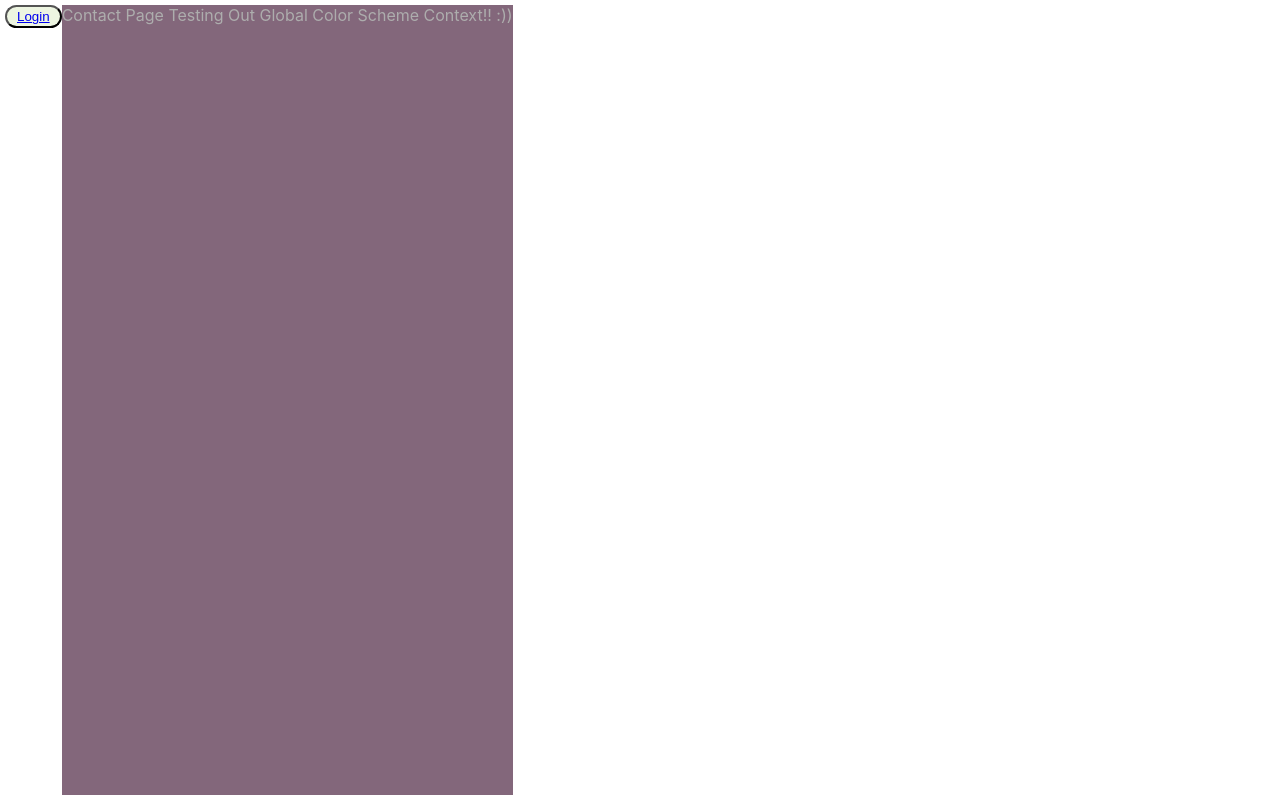
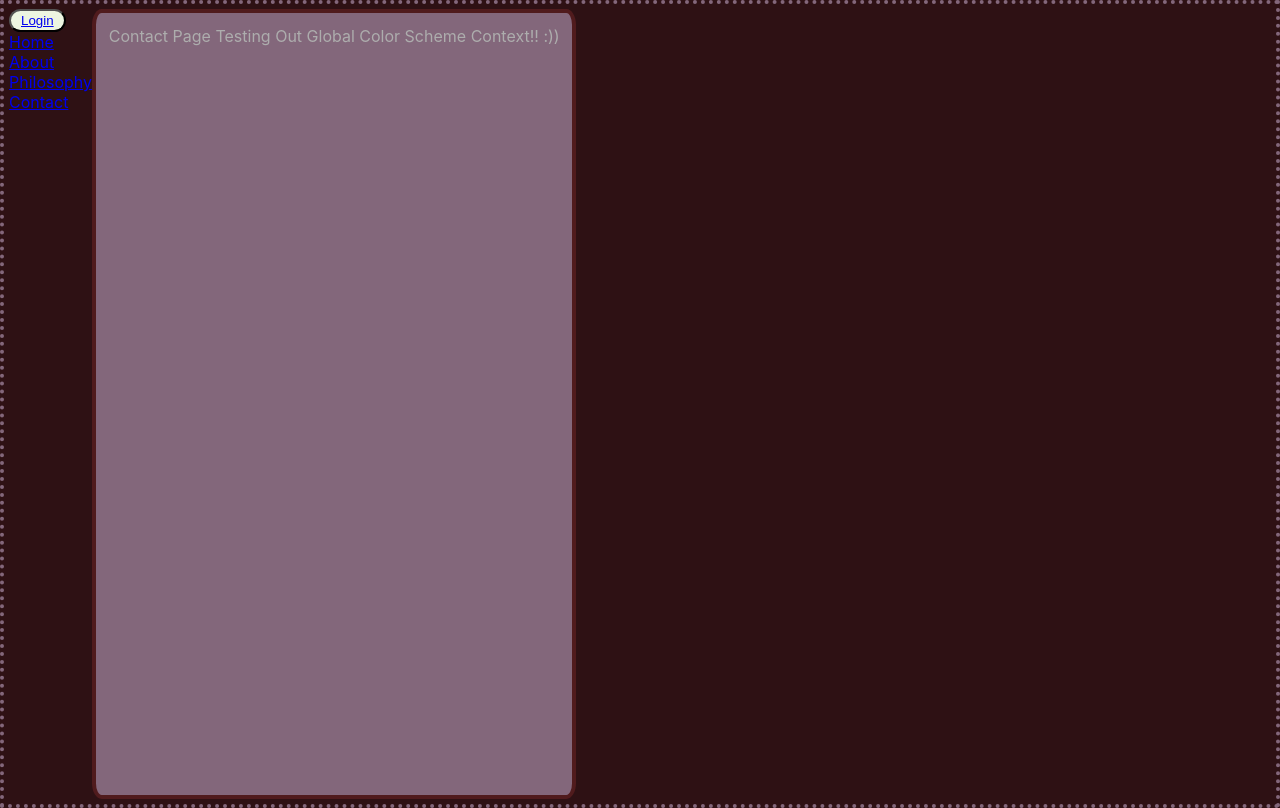
Before and after one commit to BenIsenstein/piano-teaching-site, a React (Create React App) app in the folder client/: page /contact in a window 1280 px wide. Built offline with nearby package versions, Linux system fonts and the light colour scheme; no server answers.

Commit message:
Color Scheme Wrapping is getting more sophisticated. Made LinkToLeaveHomepage, added a line to setHomepageDisplayedFalse() in every main page, to keep the side menu from disappearing.

```diff
--- a/client/src/App.js
+++ b/client/src/App.js
@@ -1,7 +1,5 @@
 import "./App.css"
-
 import { BrowserRouter as Router, Switch, Route} from "react-router-dom"
-
 import AuthenticationProvider from "./contexts/auth/AuthenticationProvider"
 import WebsiteHomepage from "./pages/SiteHomepage/SiteHomepage"
 import ContactPage from "./pages/ContactPage/ContactPage"
@@ -11,12 +9,21 @@ import SignupOrLoginPage from "./pages/SignupOrLoginPage/SignupOrLoginPage"
 import UserHomepage from "./pages/UserHomepage/UserHomepage"
 import MenuOnLeft from "./components/MenuOnLeft/MenuOnLeft"
 import SiteHomepageProvider from "./contexts/homepageContext/HomepageProvider"
+import ColorSchemeProvider from "./contexts/colorSchemeContext/ColorSchemeProvider"
+import ColorSchemeWrapper from "./components/ColorSchemeWrapper/ColorSchemeWrapper"
+
+const appWideStyle = {
+  backgroundColor: "_color1",
+  border: "4px dotted _color4",
+}
 
 const App = () => {
   return (
     <Router>
+      <ColorSchemeProvider>
         <AuthenticationProvider>
           <SiteHomepageProvider>
+            <ColorSchemeWrapper style={appWideStyle}>
               <MenuOnLeft>
                 <Switch>
                   <Route path="/contact">
@@ -39,8 +46,10 @@ const App = () => {
                   </Route>
                 </Switch>
               </MenuOnLeft>
+            </ColorSchemeWrapper>
           </SiteHomepageProvider>
         </AuthenticationProvider>
+      </ColorSchemeProvider>
     </Router>
   )
 }
--- a/client/src/components/ColorSchemeWrapper/ColorSchemeWrapper.js
+++ b/client/src/components/ColorSchemeWrapper/ColorSchemeWrapper.js
@@ -1,38 +1,41 @@
-import { useContext } from "react"
+import React, { useContext } from "react"
 import ColorSchemeContext from "../../contexts/colorSchemeContext/ColorSchemeContext"
 
-const ColorSchemeWrapper = ({ children, styleConfig}) => {
+// ----- most common props: --------
+// type - defaults to 'div'. Can be any html tag that React recognizes, or any React component.
+// style - inline, used to access the global color scheme through '_color1' syntax.
+// *Any other standard props are available ex. onClick, className
+
+const ColorSchemeWrapper = ({ style, ...props }) => {
   // use ColorSchemeContext
-  const colorContext = useContext(ColorSchemeContext)
+  const colorScheme = useContext(ColorSchemeContext).colorScheme
 
-  // define sensible className with the first key/value pair in styleConfig
-  let semanticClassName = Object.keys(styleConfig)[0]
-                          + '-'
-                          + Object.values(styleConfig)[0]
+  // colorRegex to replace '_colorX' in styleConfig with the actual color codes
+  const colorRegex = /_color(1|2|3|4|5)/g
 
-  // create style object using colors from colorContext ->
+  // define sensible className using the first key/value pair in styleConfig
+  const semanticClassName = style
+    ? Object.entries(style)[0].join('-').replace(/_/g, '')
+    : "Color-scheme-wrapper"
+
+  // create new style object using colors from colorContext ->
   // it must be done this way as props can't be altered
-  let dynamicStyle = {}
+  const dynamicStyle = {}
 
-  for (let attribute in styleConfig) {
-    let colorKey = styleConfig[attribute]
-    dynamicStyle[attribute] = colorContext.colorScheme[colorKey]
+  for (let key in style) {
+    dynamicStyle[key] = style[key].replace(colorRegex, (match) => colorScheme[match])
   }
 
-  //make children an array even when just a single child
-  if (!Array.isArray(children)) children = [children]
+  // wrap children and use dynamicStyle
+  const propsForChildren = {
+    className: props.className || semanticClassName,
+    style: dynamicStyle,
+    ...props
+  }
+  const tagType = props.type || 'div'
+  const Wrapper = ({ children }) => React.createElement(tagType, propsForChildren, children)
 
-  const wrappedChildren = children.map((child, index) =>
-    <div
-      key={semanticClassName + '-key' + index}
-      className={semanticClassName}
-      style={dynamicStyle}
-    >
-      {child}
-    </div>
-  )
-
-  return wrappedChildren
+  return <Wrapper>{props.children}</Wrapper>
 }
 
 export default ColorSchemeWrapper
--- a/client/src/components/HomepageButtons/HomepageButtons.js
+++ b/client/src/components/HomepageButtons/HomepageButtons.js
@@ -4,24 +4,26 @@ import AuthenticationContext from "../../contexts/auth/AuthenticationContext"
 import LogInOrOut from "../User/LogInOrOut"
 import "../../pages/SiteHomepage/SiteHomepage.css"
 import SiteHomepageContext from "../../contexts/homepageContext/HomepageContext"
+import LinkToLeaveHomepage from "../LinkToLeaveHomepage/LinkToLeaveHomepage"
 
 const HomepageButtons = ({ style }) => {
   const homeContext = useContext(SiteHomepageContext)
   useEffect(() => console.log('isWebsiteHomepageDisplayed:', homeContext.isSiteHomepageDisplayed), [homeContext.isSiteHomepageDisplayed])
 
-  const authContext = useContext(AuthenticationContext)
-  const UserHomepageLink = () => <Link to={{pathname: `/${authContext.username}`}}>My account</Link>
+  const { username, isLoggedIn } = useContext(AuthenticationContext)
+  const UserHomepageLink = () =>
+    <LinkToLeaveHomepage to={{pathname: `/${username}`}}>My account</LinkToLeaveHomepage>
 
   return (
     <div className="homepage-buttons" style={style}>
       <LogInOrOut />
       {!homeContext.isSiteHomepageDisplayed &&
         <div style={{display: 'flex', flexDirection: 'column'}}>
-          <Link onClick={homeContext.setDisplayedFalse} to="/">             Home</Link>
-          {authContext.isLoggedIn && <UserHomepageLink />}
-          <Link onClick={homeContext.setDisplayedFalse} to="/about">        About</Link>
-          <Link onClick={homeContext.setDisplayedFalse} to="/my-philosphy"> Philosophy</Link>
-          <Link onClick={homeContext.setDisplayedFalse} to="/contact">      Contact</Link>
+          <LinkToLeaveHomepage to="/">             Home</LinkToLeaveHomepage>
+          {isLoggedIn && <UserHomepageLink />}
+          <LinkToLeaveHomepage to="/about">        About</LinkToLeaveHomepage>
+          <LinkToLeaveHomepage to="/my-philosphy"> Philosophy</LinkToLeaveHomepage>
+          <LinkToLeaveHomepage to="/contact">      Contact</LinkToLeaveHomepage>
         </div>
       }
     </div>
--- /dev/null
+++ b/client/src/components/LinkToLeaveHomepage/LinkToLeaveHomepage.js
@@ -0,0 +1,14 @@
+import { useContext } from 'react'
+import { Link } from 'react-router-dom'
+import SiteHomepageContext from '../../contexts/homepageContext/HomepageContext'
+
+const LinkToLeaveHomepage = ({ children, ...props }) =>
+  <Link
+    onClick={useContext(SiteHomepageContext).setDisplayedFalse}
+    to={props.to}
+  >
+    {children}
+  </Link>
+
+
+export default LinkToLeaveHomepage
--- a/client/src/contexts/colorSchemeContext/ColorSchemeProvider.js
+++ b/client/src/contexts/colorSchemeContext/ColorSchemeProvider.js
@@ -15,7 +15,7 @@ const ColorSchemeProvider = ({ children }) => {
 
   return (
     <ColorSchemeContext.Provider value={ contextValue }>
-        { children }
+      { children }
     </ColorSchemeContext.Provider>
   )
 }
--- a/client/src/contexts/colorSchemeContext/colorSchemeData.js
+++ b/client/src/contexts/colorSchemeContext/colorSchemeData.js
@@ -1,10 +1,10 @@
 let colorSchemeData = {
   "Purple Tints And Tones": {
-    colorOne: "#2E1114",
-    colorTwo: "#501B1D",
-    colorThree: "#64485C",
-    colorFour: "#83677B",
-    colorFive: "#ADADAD"
+    _color1: "#2E1114",
+    _color2: "#501B1D",
+    _color3: "#64485C",
+    _color4: "#83677B",
+    _color5: "#ADADAD"
   }
 }
 
--- a/client/src/pages/AboutPage/AboutPage.js
+++ b/client/src/pages/AboutPage/AboutPage.js
@@ -1,3 +1,10 @@
-const AboutPage = () =>(<div>About Page</div>)
+import { useContext } from "react"
+import SiteHomepageContext from "../../contexts/homepageContext/HomepageContext"
+
+const AboutPage = () => {
+  useContext(SiteHomepageContext).setDisplayedFalse()
+
+  return <div>About Page</div>
+}
 
 export default AboutPage
--- a/client/src/pages/ContactPage/ContactPage.js
+++ b/client/src/pages/ContactPage/ContactPage.js
@@ -1,15 +1,24 @@
+import { useContext } from "react"
 import ColorSchemeWrapper from "../../components/ColorSchemeWrapper/ColorSchemeWrapper"
+import SiteHomepageContext from "../../contexts/homepageContext/HomepageContext"
+
+const contactPageStyle = {
+  backgroundColor: '_color4',
+  color: '_color5',
+  border: '4px solid _color2',
+  borderRadius: '2%',
+  padding: '1%'
+}
+
+const ContactPage = () => {
+  useContext(SiteHomepageContext).setDisplayedFalse()
+
+  return (
+    <ColorSchemeWrapper style={contactPageStyle}>
+      Contact Page Testing Out Global Color Scheme Context!! :))
+    </ColorSchemeWrapper>
+  )
+}
 
 
-const ContactPage = () => (
-  <ColorSchemeWrapper
-    styleConfig={{
-      backgroundColor: 'colorFour',
-      color: 'colorFive'
-    }}
-  >
-    <div>Contact Page Testing Out Global Color Scheme Context!! :))</div>
-  </ColorSchemeWrapper>
-)
-
 export default ContactPage
--- a/client/src/pages/MyPhilosophyPage/MyPhilosophyPage.js
+++ b/client/src/pages/MyPhilosophyPage/MyPhilosophyPage.js
@@ -1,4 +1,8 @@
+import { useContext } from "react"
+import SiteHomepageContext from "../../contexts/homepageContext/HomepageContext"
+
 const MyPhilosophyPage = () => {
+  useContext(SiteHomepageContext).setDisplayedFalse()
 
   return(<div>My Philosphy Page</div>)
 }
--- a/client/src/pages/SiteHomepage/SiteHomepage.js
+++ b/client/src/pages/SiteHomepage/SiteHomepage.js
@@ -1,23 +1,27 @@
 import { useContext } from 'react'
-import { Link } from 'react-router-dom'
+import ColorSchemeWrapper from '../../components/ColorSchemeWrapper/ColorSchemeWrapper'
+import LinkToLeaveHomepage from '../../components/LinkToLeaveHomepage/LinkToLeaveHomepage'
 import AuthenticationContext from '../../contexts/auth/AuthenticationContext'
 import SiteHomepageContext from '../../contexts/homepageContext/HomepageContext'
 import "./SiteHomepage.css"
 
 const Homepage = () => {
-  const authContext = useContext(AuthenticationContext)
-  const homeContext = useContext(SiteHomepageContext)
-  const UserHomepageLink = () => <Link to={{pathname: `/${authContext.username}`}}>My account</Link>
+  useContext(SiteHomepageContext).setDisplayedTrue()
+  const { username, isLoggedIn } = useContext(AuthenticationContext)
 
-  homeContext.setDisplayedTrue()
+  const UserHomepageLink = () =>
+    <LinkToLeaveHomepage to={{pathname: `/${username}`}}>My account</LinkToLeaveHomepage>
 
   return (
     <div className="homepage-body">
+      <ColorSchemeWrapper type='h1' style={{color: "_color3"}}>
+        My Website
+      </ColorSchemeWrapper>
       <div style={{display: 'flex'}}>
-        <Link onClick={homeContext.setDisplayedFalse} to="/about">        About</Link>
-        <Link onClick={homeContext.setDisplayedFalse} to="/my-philosphy"> Philosophy</Link>
-        <Link onClick={homeContext.setDisplayedFalse} to="/contact">      Contact</Link>
-        {authContext.isLoggedIn && <UserHomepageLink />}
+        <LinkToLeaveHomepage to="/about">        About</LinkToLeaveHomepage>
+        <LinkToLeaveHomepage to="/my-philosphy"> Philosophy</LinkToLeaveHomepage>
+        <LinkToLeaveHomepage to="/contact">      Contact</LinkToLeaveHomepage>
+        {isLoggedIn && <UserHomepageLink />}
       </div>
     </div>
   )
--- a/client/src/pages/UserHomepage/UserHomepage.js
+++ b/client/src/pages/UserHomepage/UserHomepage.js
@@ -1,14 +1,14 @@
-import { useEffect, useState } from "react"
+import { useContext, useEffect, useState } from "react"
 import { useParams, useHistory } from "react-router-dom"
+import ColorSchemeWrapper from "../../components/ColorSchemeWrapper/ColorSchemeWrapper"
+import SiteHomepageContext from "../../contexts/homepageContext/HomepageContext"
 
 const UserHomepage = () => {
+  useContext(SiteHomepageContext).setDisplayedFalse()
+
   const { username } = useParams()
-  const [user, setUser] = useState({
-    username: "Loading..."
-  })
-
+  const [user, setUser] = useState({username: "Loading..."})
   const history = useHistory()
-
 
   useEffect(() => {
     const handleNoPage = () => {alert("This page does not exist."); history.push('/')}
@@ -32,7 +32,7 @@ const UserHomepage = () => {
     fetchUser()
   }, [username, history])
 
-  return <div>{user?.username ? `${user.username}` : "NOT FOUND"}</div>
+  return <ColorSchemeWrapper type="h1" style={{color: "_color3"}}>{user.username}</ColorSchemeWrapper>
 }
 
 export default UserHomepage
```
Also changed, not shown: 1 other file (tests, documents, lock files or other folders). Lines whose indentation alone changed are shown as unchanged.
